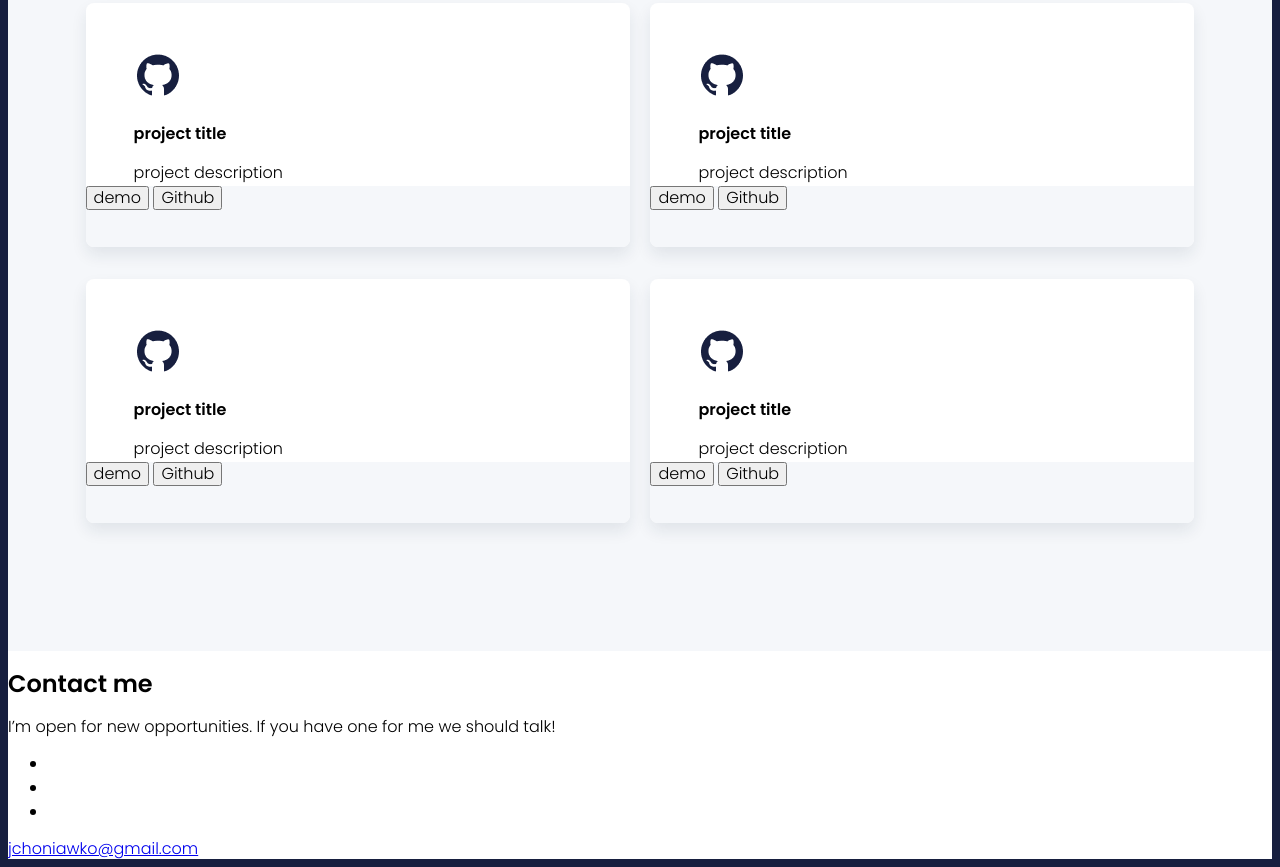
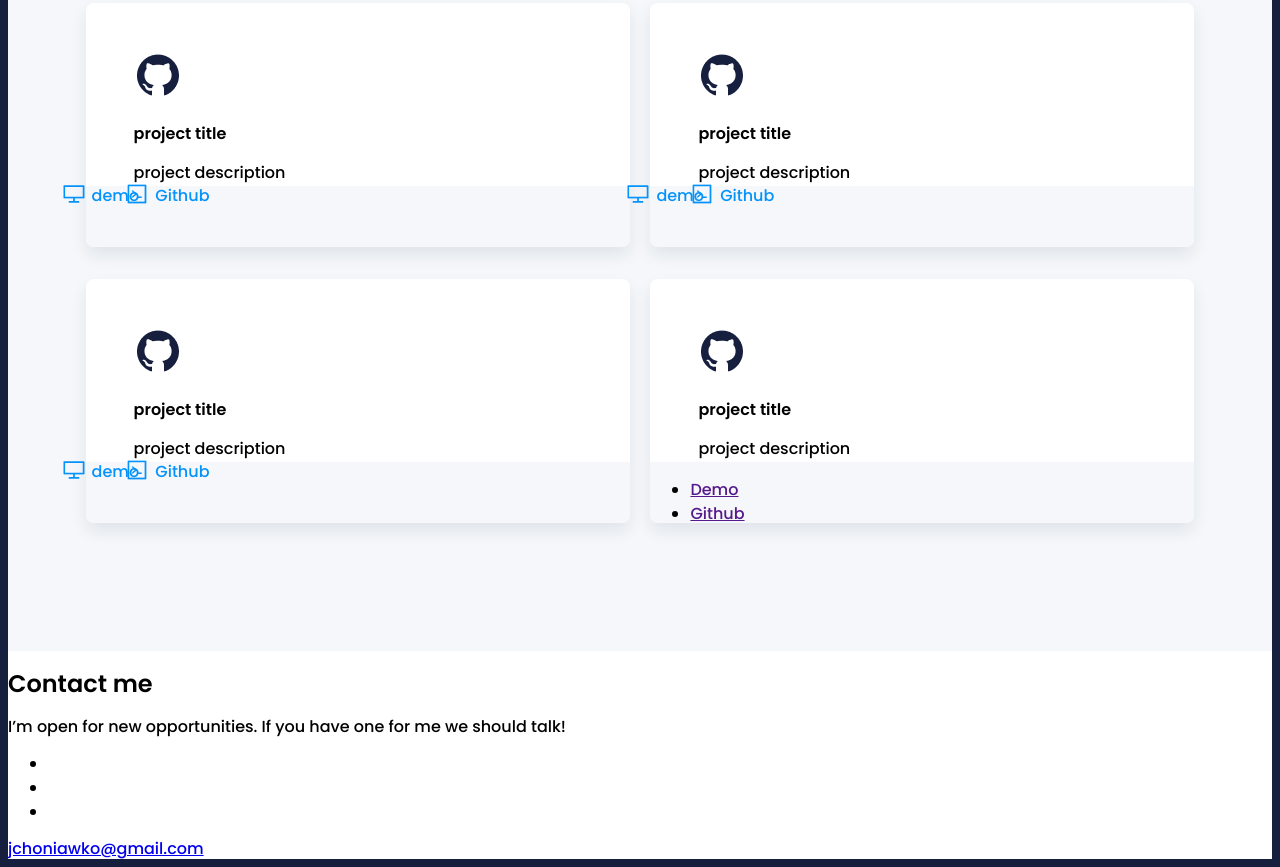
Before and after one commit to JedrzejCh/JedrzejCh.github.io, a website built with webpack: page src/content/index.html in a window 1280 px wide. Shown: the part 2073-2940 px from the top of the page. Built offline with nearby package versions, Linux system fonts and the light colour scheme; files whose address does not match are found by name.

Commit message:
TODO: project card buttons

```diff
--- a/src/content/index.html
+++ b/src/content/index.html
@@ -17,7 +17,8 @@
   <!-- full url to the image with http(s) ie. https://maciejkorsan.github.io/my-repo/assets/img/fb.png. Facebook suggests at least 1200 x 630. -->
 
   <meta name="apple-mobile-web-app-capable" content="yes" />
-  <link href="https://fonts.googleapis.com/css?family=Poppins:300,600&display=swap&subset=latin-ext" rel="stylesheet">
+  <link href="https://fonts.googleapis.com/css?family=Poppins:300,500,600&display=swap&subset=latin-ext"
+    rel="stylesheet">
 
   <link rel="stylesheet" href="css/main.css" />
 </head>
@@ -87,8 +88,8 @@
           <h4 class="project-card__h4">project title</h4>
           <p class="project-card__paragraph">project description</p>
           <div class="btn-wrapper">
-            <button class="project-card__btn">demo</button>
-            <button class="project-card__btn">Github</button>
+            <button class="project-card__btn btn-demo">demo</button>
+            <button class="project-card__btn btn-github">Github</button>
           </div>
         </div>
         <div class="project-card">
@@ -96,8 +97,8 @@
           <h4 class="project-card__h4">project title</h4>
           <p class="project-card__paragraph">project description</p>
           <div class="btn-wrapper">
-            <button class="project-card__btn">demo</button>
-            <button class="project-card__btn">Github</button>
+            <button class="project-card__btn btn-demo">demo</button>
+            <button class="project-card__btn btn-github">Github</button>
           </div>
         </div>
         <div class="project-card">
@@ -105,20 +106,27 @@
           <h4 class="project-card__h4">project title</h4>
           <p class="project-card__paragraph">project description</p>
           <div class="btn-wrapper">
-            <button class="project-card__btn">demo</button>
-            <button class="project-card__btn">Github</button>
+            <button class="project-card__btn btn-demo">demo</button>
+            <button class="project-card__btn btn-github">Github</button>
           </div>
         </div>
         <div class="project-card">
           <img src="../assets/img/Github.png" alt="Github logo" class="project-card__icon">
           <h4 class="project-card__h4">project title</h4>
           <p class="project-card__paragraph">project description</p>
-          <div class="btn-wrapper">
-            <button class="project-card__btn">demo</button>
-            <button class="project-card__btn">Github</button>
+          <!-- <div class="btn-wrapper">
+            <button class="project-card__btn btn-demo">demo</button>
+            <button class="project-card__btn btn-github">Github</button>
+          </div> -->
+          <div class="list-wrapper">
+            <ul>
+              <li><a href="">Demo</a></li>
+              <li><a href="">Github</a></li>
+            </ul>
           </div>
         </div>
       </div>
+    </div>
   </section>
   <footer class="footer">
     <h2 class="footer__h2">Contact me</h2>
--- a/src/sass/_projects.sass
+++ b/src/sass/_projects.sass
@@ -33,3 +33,52 @@
   left: 0
   border-bottom-left-radius: 0.5rem
   border-bottom-right-radius: 0.5rem
+.project-card__btn
+  position: relative
+  color: #0593FB
+  border: none
+  background-color: transparent
+  font-weight: 500
+.btn-demo
+  // position: relative
+  &::before
+    content: ""
+    display: block
+    width: 24px
+    height: 24px
+    background-position: center
+    background-repeat: no-repeat
+    background-image: url("../assets/img/Demo.png")
+    position: absolute
+    left: -24px
+    bottom: 0
+.btn-github
+  // position: relative
+  &::before
+    content: ""
+    display: block
+    width: 24px
+    height: 24px
+    background-position: center
+    background-repeat: no-repeat
+    background-image: url("../assets/img/Code.png")
+    position: absolute
+    left: -24px
+    bottom: 0
+
+
+  //
+
+.list-wrapper
+  background-color: #F5F7FA
+  width: 100%
+  height: 25%
+  position: absolute
+  bottom: 0
+  left: 0
+  border-bottom-left-radius: 0.5rem
+  border-bottom-right-radius: 0.5rem
+ul.testul
+  list-style: none
+  display: flex
+  flex-direction: row
```
Also changed, not shown: dist/css/main.css, dist/index.html, 1 other file.
